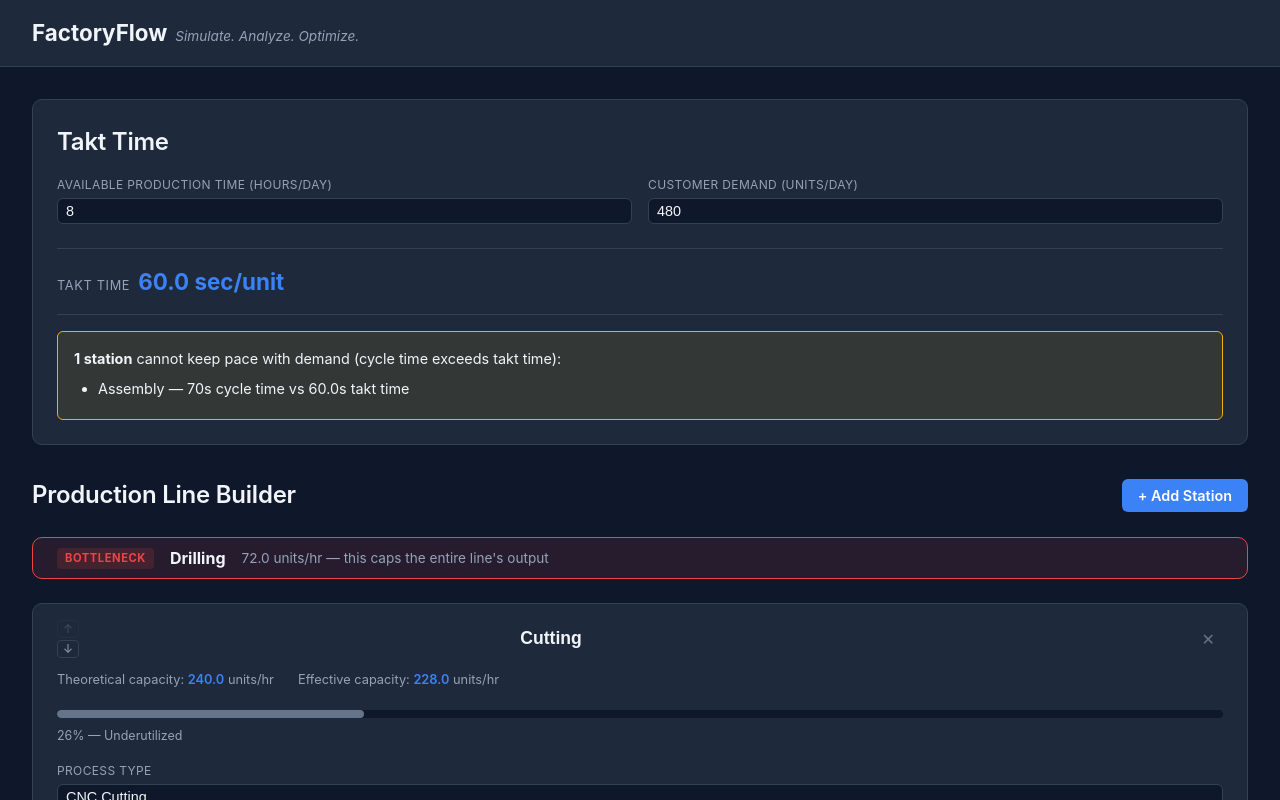
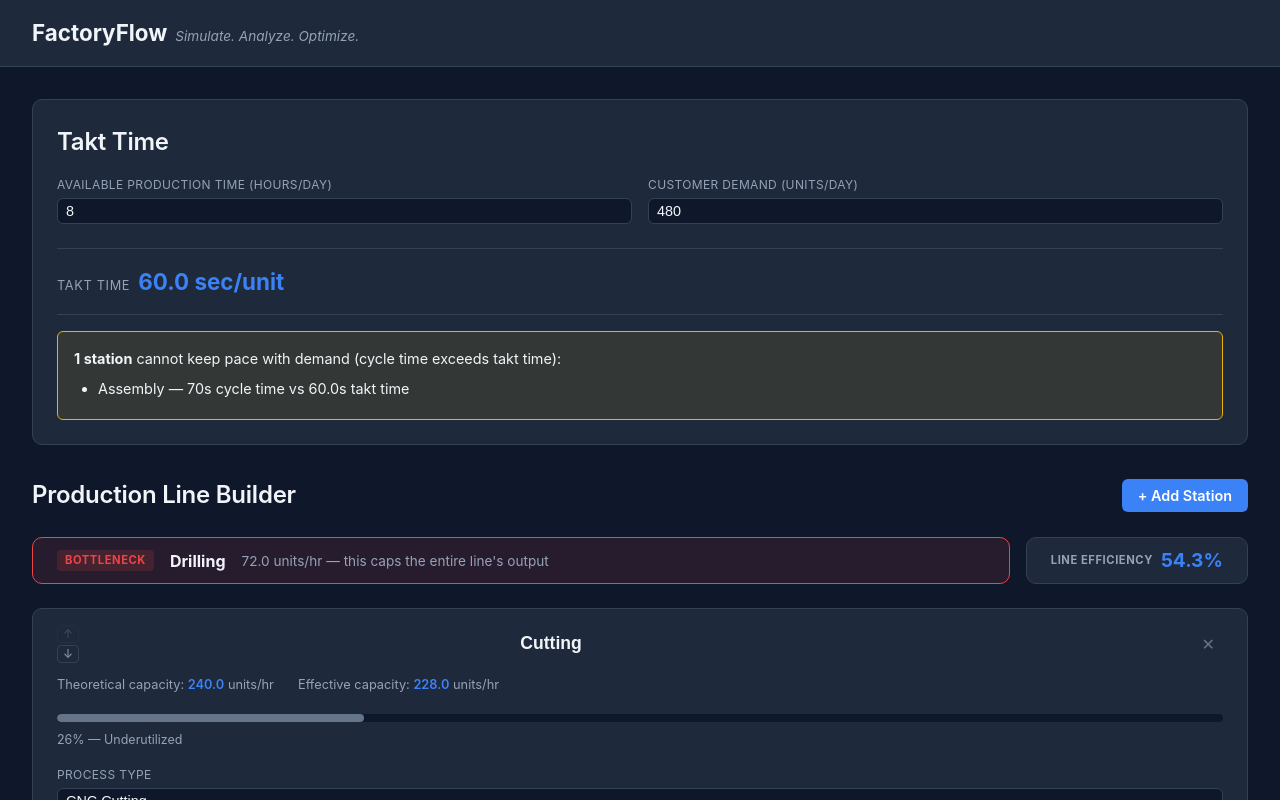
Before and after one commit to michaelhandal/factoryflow, a React (Vite) app: page / in a window 1280 px wide. Shown: the top 800 px of the page. Built offline with nearby package versions, Linux system fonts and the light colour scheme.

Commit message:
Add line efficiency calculation

```diff
--- a/src/App.css
+++ b/src/App.css
@@ -371,3 +371,42 @@
   font-size: 0.78rem;
   color: var(--color-text-secondary);
 }
+
+/* --- Line efficiency banner --- */
+
+.line-builder__summary-row {
+  display: flex;
+  gap: var(--space-md);
+  flex-wrap: wrap;
+  margin-bottom: var(--space-lg);
+}
+
+.line-builder__summary-row .bottleneck-banner {
+  flex: 1;
+  min-width: 280px;
+  margin-bottom: 0;
+}
+
+.efficiency-banner {
+  display: flex;
+  align-items: center;
+  gap: var(--space-sm);
+  background-color: var(--color-surface);
+  border: 1px solid var(--color-border);
+  border-radius: var(--radius-md);
+  padding: var(--space-sm) var(--space-lg);
+}
+
+.efficiency-banner__label {
+  font-size: 0.7rem;
+  font-weight: 700;
+  text-transform: uppercase;
+  letter-spacing: 0.05em;
+  color: var(--color-text-secondary);
+}
+
+.efficiency-banner__value {
+  font-size: 1.2rem;
+  font-weight: 700;
+  color: var(--color-accent);
+}
--- /dev/null
+++ b/src/calculations/lineEfficiency.js
@@ -0,0 +1,46 @@
+// src/calculations/lineEfficiency.js
+
+/**
+ * calculateTotalWorkContent
+ *
+ * Sum of cycle times across every station — the total processing time
+ * required to fully produce one unit through the whole line.
+ *
+ * @param {object[]} line - array of workstation objects
+ * @returns {number} total work content, in seconds
+ */
+export function calculateTotalWorkContent(line) {
+  return line.reduce((sum, station) => sum + station.cycleTimeSeconds, 0);
+}
+
+/**
+ * calculateLineEfficiency
+ *
+ * Measures how well work is balanced across the line, by comparing the
+ * actual total work content against the "ideal" scenario where every
+ * station took exactly as long as the slowest station.
+ *
+ * Formula: Line Efficiency = Total Work Content / (Stations × Slowest Cycle Time)
+ *
+ * Note: this uses raw cycle time (not effective capacity) — line balancing
+ * is about how processing TIME is distributed across stations, independent
+ * of machine count or availability.
+ *
+ * @param {object[]} line - array of workstation objects
+ * @returns {number} line efficiency as a fraction (1.0 = perfectly balanced)
+ */
+export function calculateLineEfficiency(line) {
+  if (!line || line.length === 0) {
+    return 0;
+  }
+
+  const totalWorkContent = calculateTotalWorkContent(line);
+  const slowestCycleTime = Math.max(...line.map((s) => s.cycleTimeSeconds));
+
+  if (slowestCycleTime <= 0) {
+    return 0;
+  }
+
+  const idealTotalTime = line.length * slowestCycleTime;
+  return totalWorkContent / idealTotalTime;
+}
--- a/src/components/LineBuilder.jsx
+++ b/src/components/LineBuilder.jsx
@@ -1,6 +1,7 @@
 // src/components/LineBuilder.jsx
 import StationCard from './StationCard';
 import { identifyBottleneck } from '../calculations/bottleneck';
+import { calculateLineEfficiency } from '../calculations/lineEfficiency';
 
 // Renders the full list of workstations plus an "Add Station" button.
 // Owns no state itself — it receives the line and reports changes upward,
@@ -8,6 +9,7 @@ import { identifyBottleneck } from '../calculations/bottleneck';
 
 function LineBuilder({ line, onLineChange, requiredRatePerHour }) {
   const bottleneck = identifyBottleneck(line);
+  const lineEfficiency = calculateLineEfficiency(line);
 
   function handleStationChange(updatedStation) {
     const newLine = line.map((s) => (s.id === updatedStation.id ? updatedStation : s));
@@ -54,6 +56,7 @@ function LineBuilder({ line, onLineChange, requiredRatePerHour }) {
         </button>
       </div>
 
+      <div className="line-builder__summary-row">
         {bottleneck && (
           <div className="bottleneck-banner">
             <span className="bottleneck-banner__label">Bottleneck</span>
@@ -63,6 +66,12 @@ function LineBuilder({ line, onLineChange, requiredRatePerHour }) {
             </span>
           </div>
         )}
+
+        <div className="efficiency-banner">
+          <span className="efficiency-banner__label">Line Efficiency</span>
+          <span className="efficiency-banner__value">{(lineEfficiency * 100).toFixed(1)}%</span>
+        </div>
+      </div>
 
       <div className="line-builder__list">
         {line.map((station, index) => (
```
Lines whose indentation alone changed are shown as unchanged.
